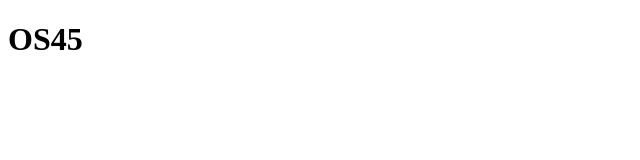
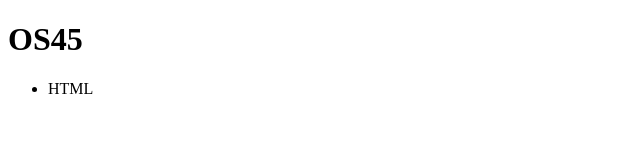
Before and after one commit to NohaEltohamy/OS45, a plain HTML site: page index.html in a window 1280 px wide. Shown: the full height of the page, 0-640 px from the left. Drawn offline with Linux system fonts and the light colour scheme.

Commit message:
from local repo changes to index file

```diff
--- a/index.html
+++ b/index.html
@@ -7,5 +7,8 @@
 </head>
 <body>
     <h1>OS45</h1>
+    <ul>
+        <li>HTML</li>
+    </ul>
 </body>
 </html>
```
